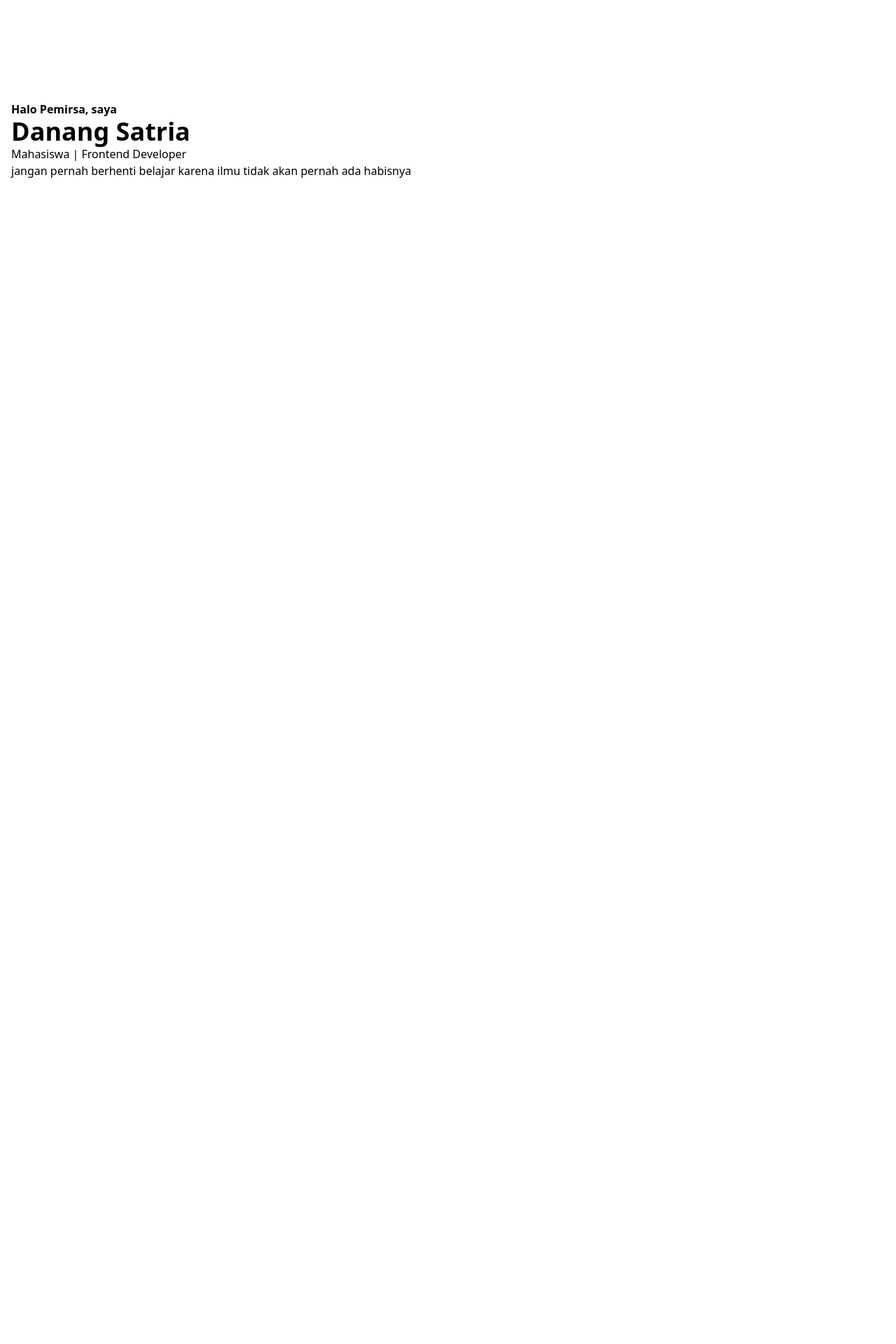
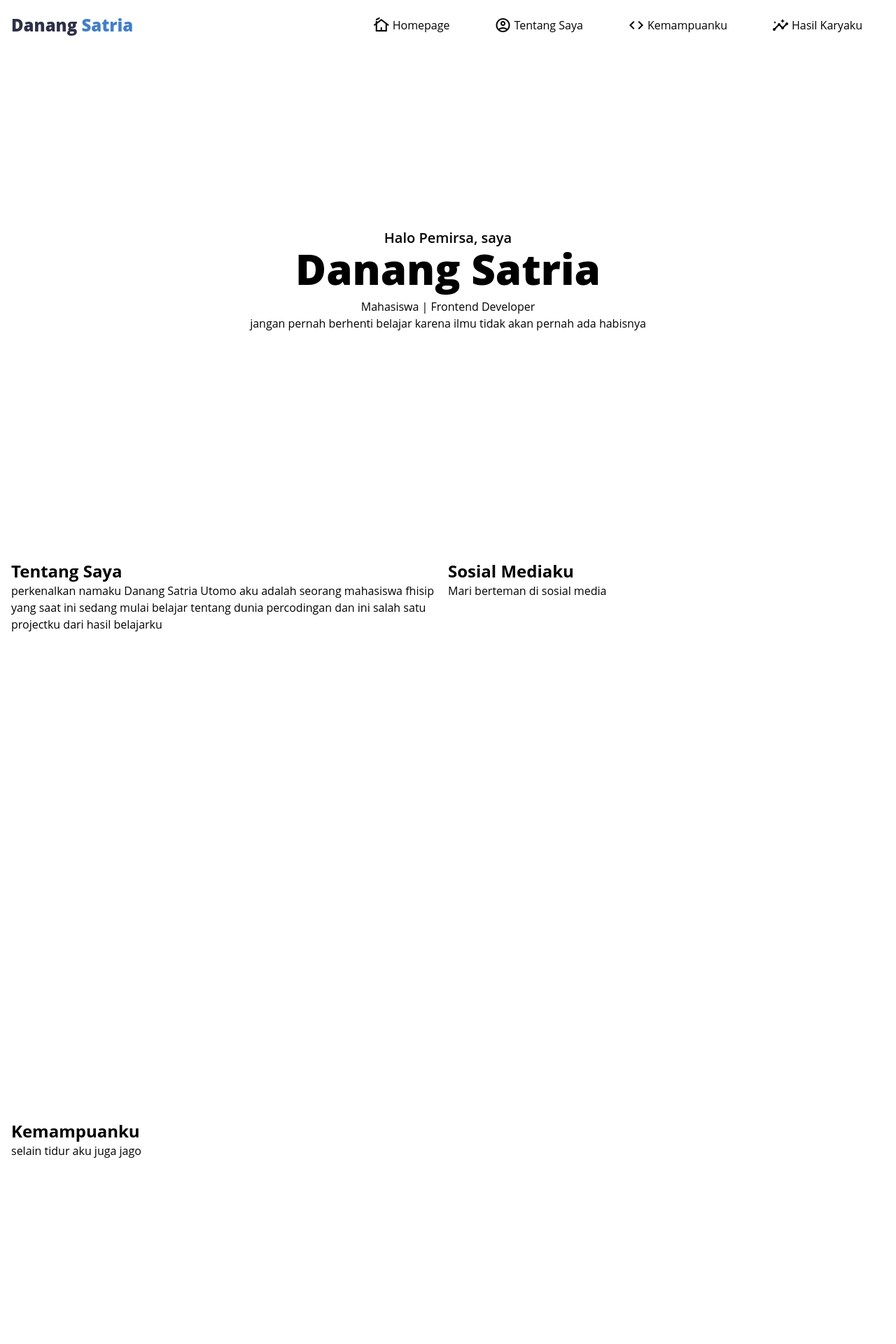
Before and after one commit to nangzzz/nangzzz.github.io, a PHP site: page / in a window 1280 px wide. Shown: the top 1920 px of the page at 70% size. Before the commit the page ends 254 px from the top, so only its background shows below. Run offline with PHP 8.4, Linux system fonts and the light colour scheme.

Commit message:
update base

```diff
--- /dev/null
+++ b/assets/javascript.js
@@ -0,0 +1,20 @@
+//Navbar Fixed
+window.onscroll = function() {
+    const header = document.querySelector('header')
+    const fixedNav = header.offsetTop
+
+    if(window.pageYOffset > fixedNav) {
+        header.classList.add('navbar-fixed')
+    } else {
+        header.classList.remove('navbar-fixed')
+    }
+}
+
+//hamburger
+const hamburger = document.querySelector('#hamburger')
+const navMenu = document.querySelector('#nav-menu')
+
+hamburger.addEventListener('click', function() {
+hamburger.classList.toggle('hamburger-active')
+navMenu.classList.toggle('hidden')
+})
--- a/assets/style.css
+++ b/assets/style.css
@@ -585,6 +585,43 @@ video {
   }
 }
 
+.absolute {
+  position: absolute;
+}
+
+.relative {
+  position: relative;
+}
+
+.top-0 {
+  top: 0px;
+}
+
+.left-0 {
+  left: 0px;
+}
+
+.right-4 {
+  right: 1rem;
+}
+
+.top-full {
+  top: 100%;
+}
+
+.z-10 {
+  z-index: 10;
+}
+
+.mx-8 {
+  margin-left: 2rem;
+  margin-right: 2rem;
+}
+
+.mr-1 {
+  margin-right: 0.25rem;
+}
+
 .block {
   display: block;
 }
@@ -593,16 +630,65 @@ video {
   display: flex;
 }
 
+.hidden {
+  display: none;
+}
+
+.h-screen {
+  height: 100vh;
+}
+
 .w-full {
   width: 100%;
+}
+
+.max-w-\[250px\] {
+  max-width: 250px;
+}
+
+.origin-top-left {
+  transform-origin: top left;
+}
+
+.origin-bottom-left {
+  transform-origin: bottom left;
+}
+
+.flex-col {
+  flex-direction: column;
 }
 
 .flex-wrap {
   flex-wrap: wrap;
 }
 
+.items-center {
+  align-items: center;
+}
+
+.justify-center {
+  justify-content: center;
+}
+
+.justify-between {
+  justify-content: space-between;
+}
+
 .self-center {
   align-self: center;
+}
+
+.rounded-lg {
+  border-radius: 0.5rem;
+}
+
+.bg-transparent {
+  background-color: transparent;
+}
+
+.bg-white {
+  --tw-bg-opacity: 1;
+  background-color: rgb(255 255 255 / var(--tw-bg-opacity));
 }
 
 .px-4 {
@@ -610,8 +696,19 @@ video {
   padding-right: 1rem;
 }
 
-.pt-36 {
-  padding-top: 9rem;
+.py-4 {
+  padding-top: 1rem;
+  padding-bottom: 1rem;
+}
+
+.py-2 {
+  padding-top: 0.5rem;
+  padding-bottom: 0.5rem;
+}
+
+.text-2xl {
+  font-size: 1.5rem;
+  line-height: 2rem;
 }
 
 .text-base {
@@ -624,14 +721,175 @@ video {
   line-height: 2.5rem;
 }
 
+.font-extrabold {
+  font-weight: 800;
+}
+
 .font-semibold {
   font-weight: 600;
+}
+
+.font-black {
+  font-weight: 900;
+}
+
+.font-medium {
+  font-weight: 500;
 }
 
 .font-bold {
   font-weight: 700;
 }
 
-.font-black {
-  font-weight: 900;
+.text-secondary {
+  --tw-text-opacity: 1;
+  color: rgb(46 48 71 / var(--tw-text-opacity));
 }
+
+.text-primary {
+  --tw-text-opacity: 1;
+  color: rgb(67 127 199 / var(--tw-text-opacity));
+}
+
+.shadow-lg {
+  --tw-shadow: 0 10px 15px -3px rgb(0 0 0 / 0.1), 0 4px 6px -4px rgb(0 0 0 / 0.1);
+  --tw-shadow-colored: 0 10px 15px -3px var(--tw-shadow-color), 0 4px 6px -4px var(--tw-shadow-color);
+  box-shadow: var(--tw-ring-offset-shadow, 0 0 #0000), var(--tw-ring-shadow, 0 0 #0000), var(--tw-shadow);
+}
+
+.transition {
+  transition-property: color, background-color, border-color, fill, stroke, opacity, box-shadow, transform, filter, -webkit-text-decoration-color, -webkit-backdrop-filter;
+  transition-property: color, background-color, border-color, text-decoration-color, fill, stroke, opacity, box-shadow, transform, filter, backdrop-filter;
+  transition-property: color, background-color, border-color, text-decoration-color, fill, stroke, opacity, box-shadow, transform, filter, backdrop-filter, -webkit-text-decoration-color, -webkit-backdrop-filter;
+  transition-timing-function: cubic-bezier(0.4, 0, 0.2, 1);
+  transition-duration: 150ms;
+}
+
+.duration-300 {
+  transition-duration: 300ms;
+}
+
+.ease-in-out {
+  transition-timing-function: cubic-bezier(0.4, 0, 0.2, 1);
+}
+
+.hamburger-line {
+  margin-top: 0.5rem;
+  margin-bottom: 0.5rem;
+  display: block;
+  height: 2px;
+  width: 30px;
+  --tw-bg-opacity: 1;
+  background-color: rgb(46 48 71 / var(--tw-bg-opacity));
+}
+
+.navbar-fixed {
+  position: fixed;
+  background-color: rgb(255 255 255 / var(--tw-bg-opacity));
+  --tw-bg-opacity: 0.6;
+  -webkit-backdrop-filter: blur(5px);
+          backdrop-filter: blur(5px);
+  box-shadow: inset 0 -1px 0 0 rgba(0, 0, 0, 0.2);
+}
+
+.hamburger-active > span:nth-child(1) {
+  --tw-rotate: 45deg;
+  transform: translate(var(--tw-translate-x), var(--tw-translate-y)) rotate(var(--tw-rotate)) skewX(var(--tw-skew-x)) skewY(var(--tw-skew-y)) scaleX(var(--tw-scale-x)) scaleY(var(--tw-scale-y));
+}
+
+.hamburger-active > span:nth-child(2) {
+  --tw-scale-x: 0;
+  --tw-scale-y: 0;
+  transform: translate(var(--tw-translate-x), var(--tw-translate-y)) rotate(var(--tw-rotate)) skewX(var(--tw-skew-x)) skewY(var(--tw-skew-y)) scaleX(var(--tw-scale-x)) scaleY(var(--tw-scale-y));
+}
+
+.hamburger-active > span:nth-child(3) {
+  --tw-rotate: -45deg;
+  transform: translate(var(--tw-translate-x), var(--tw-translate-y)) rotate(var(--tw-rotate)) skewX(var(--tw-skew-x)) skewY(var(--tw-skew-y)) scaleX(var(--tw-scale-x)) scaleY(var(--tw-scale-y));
+}
+
+body{
+  font-family: 'Open Sans', sans-serif;
+}
+
+.group:hover .group-hover\:text-primary {
+  --tw-text-opacity: 1;
+  color: rgb(67 127 199 / var(--tw-text-opacity));
+}
+
+@media (min-width: 768px) {
+  .md\:mt-2 {
+    margin-top: 0.5rem;
+  }
+
+  .md\:text-center {
+    text-align: center;
+  }
+
+  .md\:text-5xl {
+    font-size: 3rem;
+    line-height: 1;
+  }
+}
+
+@media (min-width: 1024px) {
+  .lg\:static {
+    position: static;
+  }
+
+  .lg\:mt-3 {
+    margin-top: 0.75rem;
+  }
+
+  .lg\:block {
+    display: block;
+  }
+
+  .lg\:flex {
+    display: flex;
+  }
+
+  .lg\:hidden {
+    display: none;
+  }
+
+  .lg\:w-1\/2 {
+    width: 50%;
+  }
+
+  .lg\:max-w-full {
+    max-width: 100%;
+  }
+
+  .lg\:flex-row {
+    flex-direction: row;
+  }
+
+  .lg\:rounded-none {
+    border-radius: 0px;
+  }
+
+  .lg\:bg-transparent {
+    background-color: transparent;
+  }
+
+  .lg\:text-center {
+    text-align: center;
+  }
+
+  .lg\:text-xl {
+    font-size: 1.25rem;
+    line-height: 1.75rem;
+  }
+
+  .lg\:text-6xl {
+    font-size: 3.75rem;
+    line-height: 1;
+  }
+
+  .lg\:shadow-none {
+    --tw-shadow: 0 0 #0000;
+    --tw-shadow-colored: 0 0 #0000;
+    box-shadow: var(--tw-ring-offset-shadow, 0 0 #0000), var(--tw-ring-shadow, 0 0 #0000), var(--tw-shadow);
+  }
+}
--- a/index.html
+++ b/index.html
@@ -6,25 +6,138 @@
     <meta http-equiv="X-UA-Compatible" content="IE=edge">
     <meta name="viewport" content="width=device-width, initial-scale=1.0">
     <link rel="stylesheet" href="assets/style.css">
+    <link rel="stylesheet"
+        href="https://fonts.googleapis.com/css2?family=Material+Symbols+Outlined:opsz,wght,FILL,GRAD@48,400,0,0" />
     <title>Portfolio | Danang Satria</title>
 </head>
 
 <body>
+    <!-- Header Section Start -->
+    <header class="flex items-center absolute top-0 left-0 w-full bg-transparent z-10">
+        <div class="container">
+            <div class="flex items-center justify-between relative">
+                <div class="px-4">
+                    <a href="#" class="block font-extrabold text-2xl text-secondary py-4">Danang <span
+                            class="text-primary">Satria</span></a>
+                </div>
+                <div class="flex items-center px-4">
+                    <!-- Hamburger Section Start -->
+                    <button id="hamburger" name="hamburger" type="button" class="block absolute right-4 lg:hidden">
+                        <span class="hamburger-line transition duration-300 ease-in-out origin-top-left"></span>
+                        <span class="hamburger-line transition duration-300 ease-in-out"></span>
+                        <span class="hamburger-line transition duration-300 ease-in-out origin-bottom-left"></span>
+                    </button>
+                    <!-- Hambuger Section End -->
+
+                    <!-- Navigation Section Start -->
+                    <nav id="nav-menu"
+                        class="hidden absolute py-4 bg-white shadow-lg rounded-lg max-w-[250px] w-full right-4 top-full lg:block lg:static lg:bg-transparent lg:max-w-full lg:shadow-none lg:rounded-none">
+                        <ul class="block lg:flex">
+                            <li class="group">
+                                <a href="#"
+                                    class="text-base color-secondary py-2 mx-8 flex group-hover:text-primary"><span
+                                        class="material-symbols-outlined mr-1">cottage</span>Homepage</a>
+                            </li>
+                            <li class="group">
+                                <a href="#about"
+                                    class="text-base color-secondary py-2 mx-8 flex group-hover:text-primary"><span
+                                        class="material-symbols-outlined mr-1">account_circle</span>Tentang
+                                    Saya</a>
+                            </li>
+                            <li class="group">
+                                <a href="#skill"
+                                    class="text-base color-secondary py-2 mx-8 flex group-hover:text-primary"><span
+                                        class="material-symbols-outlined mr-1">code</span>Kemampuanku</a>
+                            </li>
+                            <li class="group">
+                                <a href="#project"
+                                    class="text-base color-secondary py-2 mx-8 flex group-hover:text-primary"><span
+                                        class="material-symbols-outlined mr-1">insights</span>Hasil
+                                    Karyaku</a>
+                            </li>
+                        </ul>
+                    </nav>
+                    <!-- Navigation Section End -->
+                </div>
+            </div>
+        </div>
+    </header>
+    <!-- Header Section End -->
+
     <!-- Home Section Start -->
-    <section id="home" class="pt-36">
+    <section id="home" class="color-secondary h-screen flex items-center justify-center">
         <div class="container">
             <div class="flex flex-wrap">
-                <div class="w-full self-center px-4">
-                    <h1 class="text-base font-semibold">Halo Pemirsa, saya <span
-                            class="block font-black text-4xl">Danang
+                <div class="w-full self-center px-4 md:text-center lg:text-center">
+                    <h1 class="text-base font-semibold lg:text-xl color-primary">Halo Pemirsa, saya <span
+                            class="block font-black text-4xl md:text-5xl lg:text-6xl color-secondary">Danang
                             Satria</span></h1>
-                    <h2 class="text-base">Mahasiswa | Frontend Developer</h2>
-                    <p>jangan pernah berhenti belajar karena ilmu tidak akan pernah ada habisnya</p>
+                    <h2 class="text-base font-medium md:mt-2 lg:mt-3">Mahasiswa | Frontend Developer</h2>
+                    <p class="text-base font-medium">jangan pernah berhenti belajar karena
+                        ilmu tidak
+                        akan pernah ada
+                        habisnya</p>
                 </div>
             </div>
         </div>
     </section>
     <!-- Home Section End -->
+
+    <!-- About Section Start -->
+    <section id="about" class="h-screen color-secondary">
+        <div class="flex flex-col lg:flex-row px-4">
+            <div class="w-full lg:w-1/2">
+                <div class="aboutContainer">
+                    <h1 class="text-2xl font-bold">Tentang Saya</h1>
+                    <p>perkenalkan namaku Danang Satria Utomo aku adalah seorang mahasiswa fhisip yang saat ini sedang
+                        mulai belajar tentang dunia percodingan dan ini salah satu projectku dari hasil belajarku</p>
+                </div>
+            </div>
+            <div class="w-full lg:w-1/2">
+                <div class="social-media-container">
+                    <h1 class="text-2xl font-bold">Sosial Mediaku</h1>
+                    <p>Mari berteman di sosial media</p>
+                </div>
+            </div>
+        </div>
+    </section>
+    <!-- About Section End -->
+
+    <!-- Skill Section Start -->
+    <section id="skill" class="h-screen color-secondary">
+        <div class="flex px-4">
+            <div class="skill-container">
+                <h1 class="text-2xl font-bold">Kemampuanku</h1>
+                <p>selain tidur aku juga jago</p>
+                <div class="skill-icon">
+
+                </div>
+            </div>
+        </div>
+    </section>
+    <!-- Skill Section End -->
+
+    <!-- Project Section Start -->
+    <section id="project" class="h-screen color-secondary">
+        <div class="flex px-4">
+            <div class="skill-container">
+                <h1 class="text-2xl font-bold">Hasil Karyaku</h1>
+                <p>Web hasil kegabutanku</p>
+                <div class="project-icon">
+
+                </div>
+            </div>
+        </div>
+    </section>
+    <!-- Project Section End -->
+
+    <!-- Footer Section Start -->
+    <footer>
+
+    </footer>
+    <!-- Footer Section End -->
+
+    <script src="assets/javascript.js"></script>
 </body>
 
 </html>
```
Also changed, not shown: src/input.css (+28 -0 lines), tailwind.config.js (+6 -1 lines), 1 other file.
